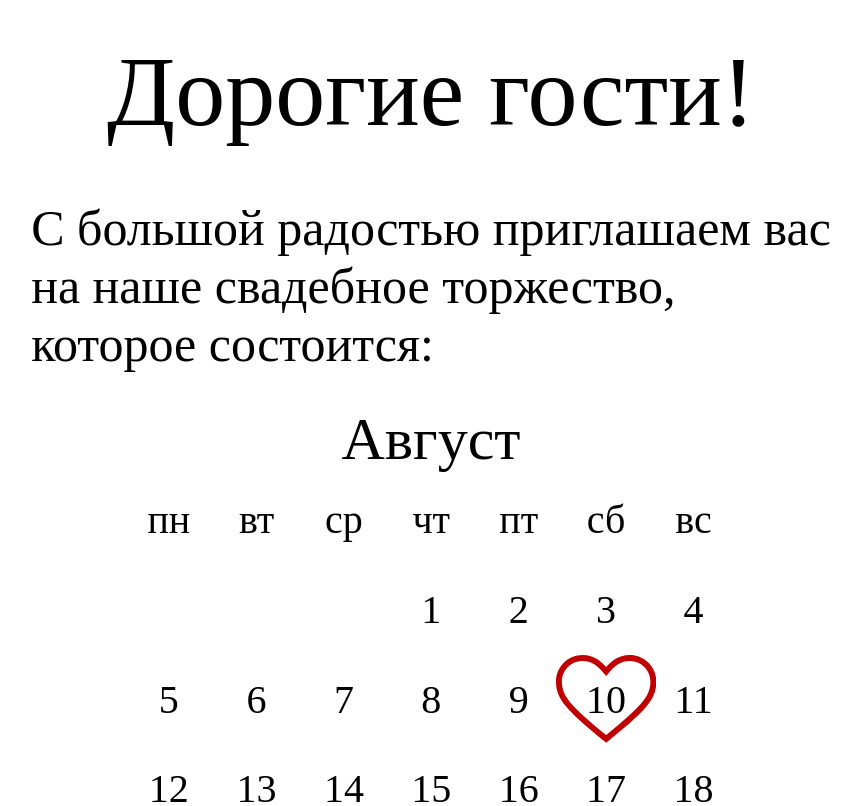
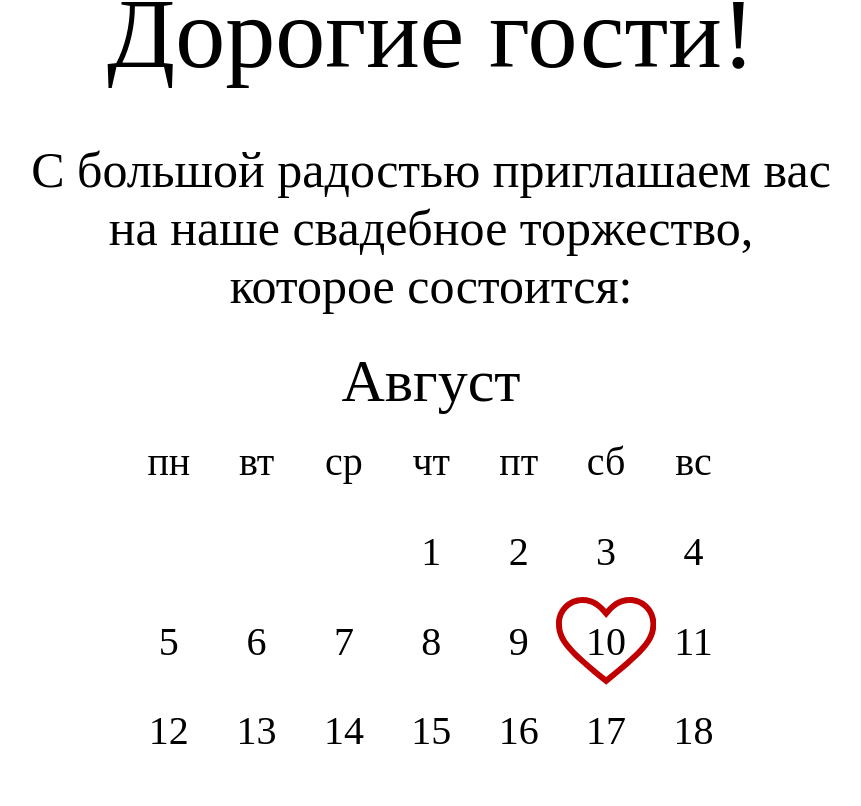
Before and after one commit to NightBurgerus/invitation-site, a React (Create React App) app: page / in a window 1280 px wide. Shown: the part 642-1448 px from the top of the page, without its empty margins (209-1070 px from the left). Built offline with nearby package versions, Linux system fonts and the light colour scheme; a web font is replaced by a local one.

Commit message:
add paddings, font

```diff
--- a/src/css/calendar.css
+++ b/src/css/calendar.css
@@ -3,9 +3,9 @@ body {
     /* background-color: var(--green-background-color); */
 }
 
-/* :root {
+:root {
     --width: calc(100vw * 0.48);
-} */
+}
 
 .calendar * {
     margin: 0;
@@ -21,6 +21,7 @@ body {
     font-size: calc(60 / 1920 * 100vw);
     font-weight: 300;
     letter-spacing: 0%;
+    padding-bottom: calc(55 / 1920 * 100vw);
 }
 
 .calendar .days{
--- a/src/css/home.css
+++ b/src/css/home.css
@@ -1,3 +1,7 @@
+@font-face {
+	font-family: 'Caravan';
+	src: url(/src/fonts/Caravan.otf);
+}
 * {
     margin: 0;
     padding: 0;
@@ -25,6 +29,7 @@
     margin-left: auto;
     margin-right: auto;
     font-family: "GillSansLightC";
+    text-align: center;
 }
 
 /* Союз И */
```
Also changed, not shown: src/fonts/Caravan.otf (added).
